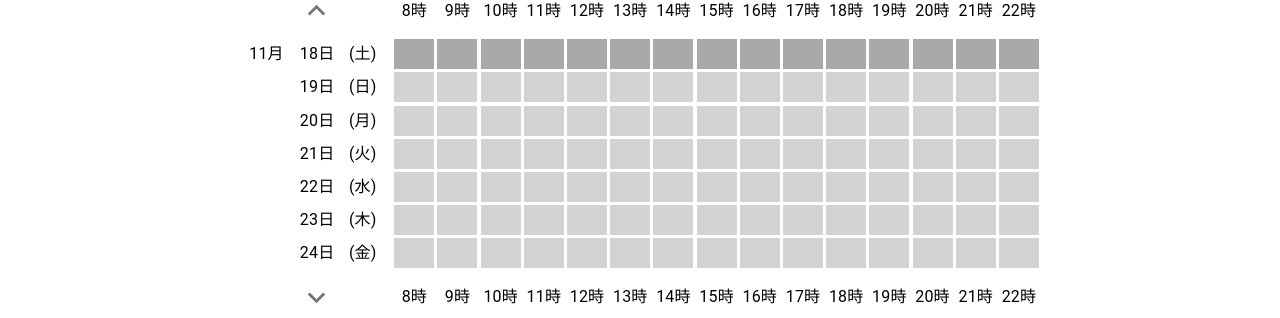
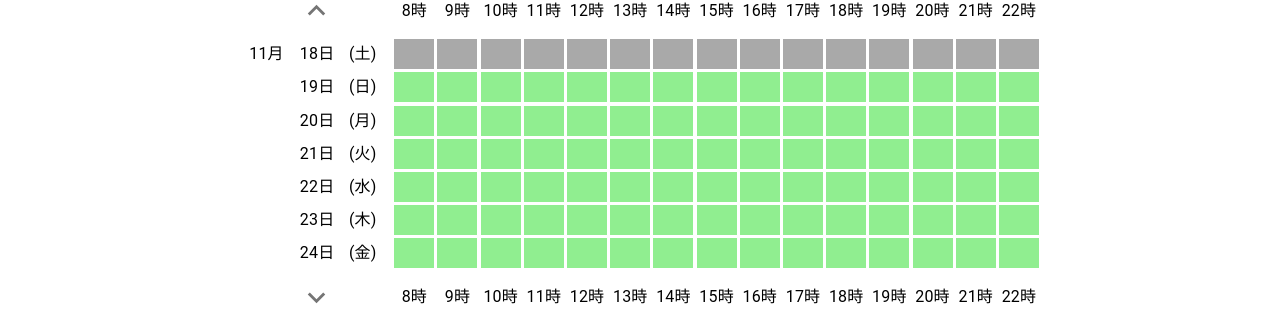
Before and after one commit to MiyoKouseki/sakuragaoka-yoyaku, a React (Create React App) app: page / in a window 1280 px wide. Shown: the part 275-593 px from the top of the page. Built offline with nearby package versions, Linux system fonts and the light colour scheme; no server answers; the database is empty.

Commit message:
feat: マウスオーバ時に日にちを表示。セルの色を変えた。

```diff
--- a/src/SimpleCalendar.tsx
+++ b/src/SimpleCalendar.tsx
@@ -38,7 +38,9 @@ const SimpleCalendar: React.FC<SimpleCalendarProps> = ({ roomName, editMode, org
     const hours = Array.from({ length: 15 }, (_, i) => 8 + i); // 8時から22時まで
 
     const handleNextWeek = () => {
+        console.log(weekStart)
         setWeekStart(new Date(weekStart.getFullYear(), weekStart.getMonth(), weekStart.getDate() + 7));
+        console.log(weekStart)
     };
 
     const handleLastWeek = () => {
@@ -151,6 +153,9 @@ const SimpleCalendar: React.FC<SimpleCalendarProps> = ({ roomName, editMode, org
         fetchReservations();
     }, [ roomName]);
 
+    const formatDateTime = (day: Date, hour: number) => {
+        return `${day.getFullYear()}/${day.getMonth() + 1}/${day.getDate()} ${hour}:00`;
+    };
 
     return (
         <Box display="flex" flexDirection="column" maxWidth={1600}>
@@ -194,7 +199,8 @@ const SimpleCalendar: React.FC<SimpleCalendarProps> = ({ roomName, editMode, org
                     </Box>
                     {hours.map(hour => {
                         const key = `${day.getDate()}-${hour}`;
-                        const tooltipTitle = editMode ? '' : (reservations[key] || '');
+                        const reservationInfo = reservations[key] ? `${reservations[key]} - ${formatDateTime(day, hour)}` : '';
+                        const tooltipTitle = editMode ? '' : reservationInfo;
                         return (
                             <Tooltip key={key} title={tooltipTitle} placement="top">
                                 <Box
@@ -205,8 +211,8 @@ const SimpleCalendar: React.FC<SimpleCalendarProps> = ({ roomName, editMode, org
                                         reservations[`${day.getDate()}-${hour}`]
                                             ? 'pink' // 予約されているセル
                                             : isCellSelected(day, hour)
-                                                ? (day < now || (day.getDate() === now.getDate() && hour < now.getHours()) ? 'rgba(144, 238, 144, 0.5)' : 'lightgreen')
-                                                : (day < now || (day.getDate() === now.getDate() && hour < now.getHours()) ? 'darkgrey' : 'lightgrey')
+                                                ? (day < now || (day.getDate() === now.getDate() && hour < now.getHours()) ? 'rgba(144, 238, 144, 0.5)' : 'yellow')
+                                                : (day < now || (day.getDate() === now.getDate() && hour < now.getHours()) ? 'darkgrey' : 'lightgreen')
                                     }
                                     m={0.2}
                                     display="flex"
```
